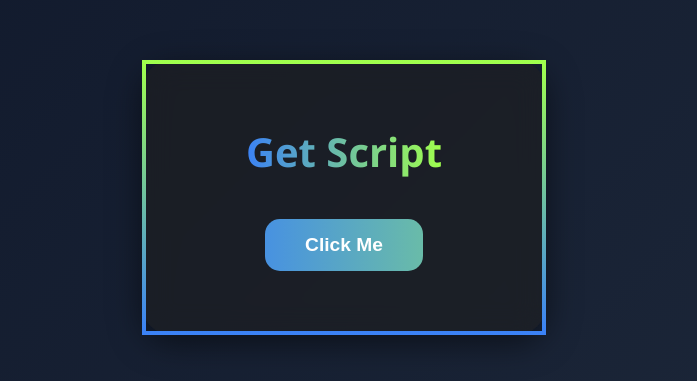
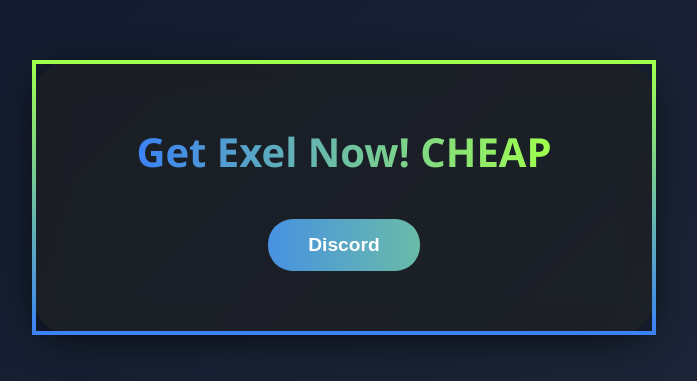
Before and after one commit to exelscripts/getexel, a plain HTML site: page index.html in a window 1280 px wide. Shown: the part 203-584 px from the top of the page, without its empty margins (296-993 px from the left). Drawn offline with Linux system fonts and the light colour scheme.

Commit message:
Update index.html

```diff
--- a/index.html
+++ b/index.html
@@ -3,7 +3,7 @@
 <head>
 <meta charset="UTF-8">
 <meta name="viewport" content="width=device-width, initial-scale=1.0">
-<title>Get Script</title>
+<title>Get Exel Now! CHEAP</title>
 <style>
   /* Reset & Body */
   * { margin: 0; padding: 0; box-sizing: border-box; }
@@ -20,14 +20,14 @@
   .glass {
     backdrop-filter: blur(15px);
     background: rgba(30, 30, 30, 0.6); /* Dark grey glass */
-    border-radius: 30px;
+    border-radius: 40px; /* fully rounded */
     border: 4px solid;
     padding: 60px 100px;
     text-align: center;
     box-shadow: 0 8px 32px rgba(0,0,0,0.5);
     animation: borderGradient 6s linear infinite;
     border-image-slice: 1;
-    border-image-source: linear-gradient(270deg, #3b82f6, #a0ff4d, #3b82f6); /* initial gradient */
+    border-image-source: linear-gradient(270deg, #3b82f6, #a0ff4d); /* initial gradient */
   }
 
   /* Animated border gradient */
@@ -59,7 +59,7 @@
     font-weight: bold;
     color: white;
     border: none;
-    border-radius: 15px;
+    border-radius: 25px; /* fully rounded */
     cursor: pointer;
     background: linear-gradient(270deg, #3b82f6, #a0ff4d, #3b82f6);
     background-size: 600% 600%;
@@ -80,9 +80,9 @@
 </head>
 <body>
   <div class="glass">
-    <h1>Get Script</h1>
+    <h1>Get Exel Now! CHEAP</h1>
     <button class="gradient-button" onclick="window.location.href='https://discord.gg/CSQxuAYy6x'">
-      Click Me
+      Discord
     </button>
   </div>
 </body>
```
